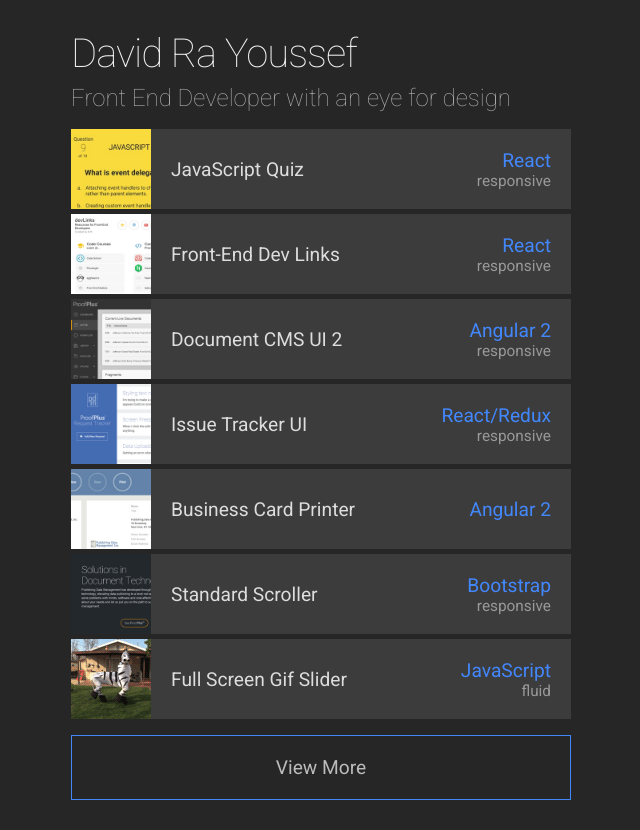
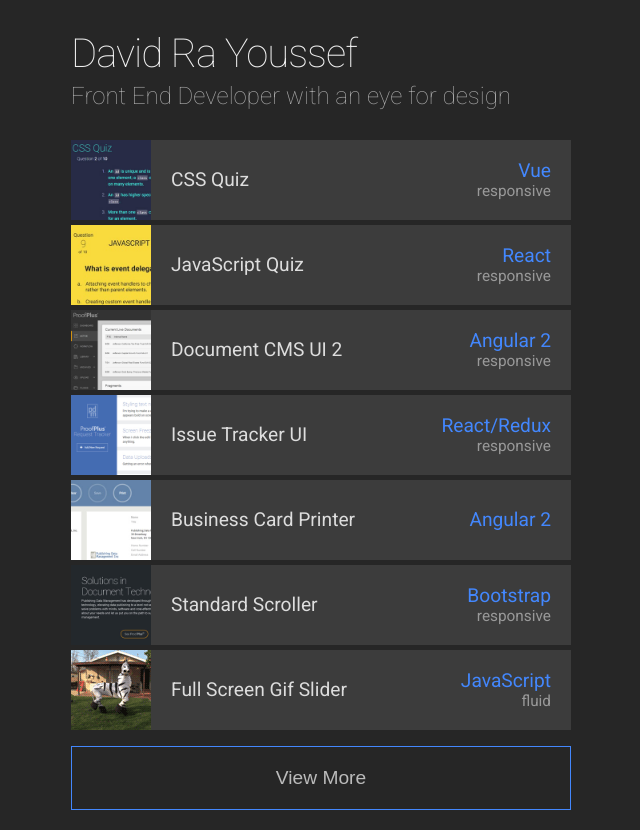
Before and after one commit to davidrayoussef/portfolio-site, a plain HTML site: page index.html in a window 1280 px wide. Shown: the whole page, without its empty margins (319-959 px from the left). Drawn offline with nearby package versions, Linux system fonts and the light colour scheme.

Commit message:
Add Vue Quiz; fix styles; add alt tags

```diff
--- a/index.html
+++ b/index.html
@@ -3,6 +3,7 @@
 <head>
 <meta charset="utf-8">
 <meta name="viewport" content="width=device-width, initial-scale=1">
+<meta http-equiv="X-UA-Compatible" content="IE=Edge"/>
 
 <title>David Ra Youssef Portfolio</title>
 
@@ -10,84 +11,103 @@
 
 <style>
 html {
-	height:100%;
+	height: 100vh;
+	overflow-y: scroll;
 }
+
 body {
 	background: rgba(0,0,0,.85);
 	color: #EEE;
 	font: 400 16px "Roboto", Helvetica, Arial, sans-serif;
-	height: 100%;
 }
+
 h1 {
-	font: 100 2.5em "Roboto";
-	padding-bottom: 5px;
-	margin-bottom: 0;
+	font-weight: 100;
+	font-size: 2.5em;
+	padding: 0;
+	margin: 0;
 	letter-spacing: -1px;
 }
+
+h2 {
+	color: rgba(255, 255, 255, .6);
+  margin: .2em auto .2em;
+  font-weight: 100;
+  font-size: 1.5em;
+}
+
 ul {
 	margin-top: 0;
 }
+
 a, a:visited {
 	color: #DDD;
 	text-decoration: none;
 }
+
 ul {
 	list-style-type: none;
 	padding: 0;
 }
+
 li {
   transition: all 0.2s ease;
 }
+
 li:hover {
   transform: scale(1.1);
 }
-.content {
-	width: 100%;
-	margin: 30px auto;
+
+header, .content {
+  max-width: 500px;
+  margin: 30px auto;
 }
+
 .content a {
-	background: rgba(255,255,255,.1);
+	background: rgba(255, 255, 255, .1);
 	margin: 5px 0;
 	transition: all 0.2s;
 	font-size: 1.2em;
 	display: flex;
 	height: 80px;
 }
+
 .content a:hover {
-	background: rgba(255,255,255,.15);
+	background: rgba(255, 255, 255, .15);
 }
+
 .content a:focus {
 	outline: none;
 }
+
 .secondary {
 	color: #4387fd;
 }
-h1 .secondary {
-	font-size: .6em;
-  color: rgba(255,255,255,.6);
-  letter-spacing: 0;
-	margin: .3em auto;
-}
+
 .description {
-	width: 100%;
+	width: 100vw;
   font-size: .9em;
   padding: 0 20px;
   display: flex;
   flex-direction: column;
   justify-content: center;
 }
+
 .detail {
 	display: flex;
 	flex-direction: column;
 }
+
 img {
 	height: 80px;
 }
+
 .mobile--type {
 	color: #999;
   font-size: .8em;
 	position: relative;
 }
+
 .button-more {
 	width: 100%;
   padding: 20px;
@@ -95,17 +115,20 @@ img {
   background: none;
   color: #BBB;
   cursor: pointer;
-  font: 400 1.2em "Roboto";
+  font-size: 1.2em;
 	transition: background .2s, color .2s;
 }
+
 .button-more:hover {
 	background: rgba(255, 255, 255, .05);
 	color: #CCC;
 }
+
 .more {
 	display: none;
 	pointer-events: none;
 }
+
 .show {
 	display: block;
 }
@@ -117,35 +140,53 @@ img {
 		align-items: center;
 		justify-content: space-between;
 	}
+
 	.detail {
 	  text-align: right;
 	}
+
 	.tech {
 		display: block;
 	}
+
 	.mobile--type {
 		top: 0;
 	}
 }
 
-@media screen and (min-width: 768px) {
-	.content {
-		width: 500px;
-	}
-}
 </style>
 
 </head>
+
 <body>
+
+<header>
+
+	<div class="info-container">
+		<h1>David Ra Youssef</h1>
+		<h2>Front End Developer with an eye for design</h2>
+	</div>
+
+</header>
 
 <main class="content">
 
-	<h1>David Ra Youssef<div class="secondary"> Front End Developer with an eye for design</div></h1>
-
 	<ul>
 		<li>
+			<a href="vue-quiz/" target="_blank">
+				<img src="images/vue-quiz-thumb.jpg" alt="Vue Quiz Thumbnail">
+				<div class="description">
+					<span class="title">CSS Quiz</span>
+					<div class="detail">
+						<span class="tech secondary">Vue</span>
+						<span class="mobile--type">responsive</span>
+					</div>
+				</div>
+			</a>
+		</li>
+		<li>
 			<a href="react-quiz/" target="_blank">
-				<img src="images/react-quiz-thumb.jpg">
+				<img src="images/react-quiz-thumb.jpg" alt="React Quiz Thumbnail">
 				<div class="description">
 					<span class="title">JavaScript Quiz</span>
 					<div class="detail">
@@ -156,20 +197,8 @@ img {
 			</a>
 		</li>
 		<li>
-			<a href="front-end-dev-links/" target="_blank">
-				<img src="images/front-end-dev-links-thumb.jpg">
-				<div class="description">
-					<span class="title">Front-End Dev Links</span>
-					<div class="detail">
-						<span class="tech secondary">React</span>
-						<span class="mobile--type">responsive</span>
-					</div>
-				</div>
-			</a>
-		</li>
-		<li>
 			<a href="ng2-document-cms-ui/" target="_blank">
-				<img src="images/ng2-document-cms-ui-thumb.jpg">
+				<img src="images/ng2-document-cms-ui-thumb.jpg" alt="Angular 2 Document CMS UI 2 Thumbnail">
 				<div class="description">
 					<span class="title">Document CMS UI 2</span>
 					<div class="detail">
@@ -181,7 +210,7 @@ img {
 		</li>
 		<li>
 			<a href="react-redux-request-tracker/" target="_blank">
-				<img src="images/react-request-tracker-thumb.jpg">
+				<img src="images/react-request-tracker-thumb.jpg"  alt="React Request Tracker Thumbnail">
 				<div class="description">
 					<span class="title">Issue Tracker UI</span>
 					<div class="detail">
@@ -193,7 +222,7 @@ img {
 		</li>
     <li>
       <a href="ng2-biz-cards/" target="_blank">
-        <img src="images/ng2-biz-card-printer-thumb.jpg">
+        <img src="images/ng2-biz-card-printer-thumb.jpg" alt="Angular 2 Business Card Printer Thumbnail">
         <div class="description">
 					<span class="title">Business Card Printer</span>
 					<div class="detail">
@@ -202,9 +231,21 @@ img {
 				</div>
       </a>
     </li>
+		<!-- <li>
+			<a href="front-end-dev-links/" target="_blank">
+				<img src="images/front-end-dev-links-thumb.jpg" alt="Front-End Dev Links Thumbnail">
+				<div class="description">
+					<span class="title">Front-End Dev Links</span>
+					<div class="detail">
+						<span class="tech secondary">React</span>
+						<span class="mobile--type">responsive</span>
+					</div>
+				</div>
+			</a>
+		</li> -->
 		<li>
 			<a href="standard-scroller/index.html" target="_blank">
-				<img src="images/standard-scroller-thumb.jpg">
+				<img src="images/standard-scroller-thumb.jpg" alt="Standard Scroller Thumbnail">
 				<div class="description">
 					<span class="title">Standard Scroller</span>
 					<div class="detail">
@@ -216,7 +257,7 @@ img {
 		</li>
 		<li>
 				<a href="full-screen-gif-slider/" target="_blank">
-					<img src="images/gif-slider-thumb.gif">
+					<img src="images/gif-slider-thumb.gif" alt="Gif Slider Thumbnail">
 					<div class="description">
 					<span class="title">Full Screen Gif Slider</span>
 					<div class="detail">
@@ -231,7 +272,7 @@ img {
 
 			<li>
 				<a href="document-cms-ui-ember/index.htm#/workflow" target="_blank">
-					<img src="images/document-cms-ui-ember-thumb.jpg">
+					<img src="images/document-cms-ui-ember-thumb.jpg" alt="Ember Document CMS UI Thumbnail">
 					<div class="description">
 						<span class="title">Document CMS UI</span>
 						<div class="detail">
@@ -242,7 +283,7 @@ img {
 			</li>
 			<li>
 				<a href="full-page-scroller/index.html" target="_blank">
-					<img src="images/full-page-scroller-thumb.jpg">
+					<img src="images/full-page-scroller-thumb.jpg" alt="Full Page Scroller Thumbnail">
 					<div class="description">
 						<span class="title">Full Page Scroller</span>
 						<div class="detail">
@@ -253,7 +294,7 @@ img {
 			</li>
 			<li>
 				<a href="http://toptumbles.tumblr.com" target="_blank">
-					<img src="images/blog-sample-2-thumb.jpg">
+					<img src="images/blog-sample-2-thumb.jpg" alt="Tumblr Blog Thumbnail">
 					<div class="description">
 						<span class="title">Gif Blog</span>
 						<div class="detail">
@@ -265,7 +306,7 @@ img {
 			</li>
 			<li>
 				<a href="graphic-design/design.html" target="_blank">
-					<img src="images/print-design-thumb.jpg">
+					<img src="images/print-design-thumb.jpg" alt="Print Design Thumbnail">
 					<div class="description">
 						<span class="title">Print Design</span>
 						<div class="detail">
@@ -288,14 +329,17 @@ img {
 
 <script>
 	var more = document.querySelector('.more');
+
 	document.querySelector('.button-more').addEventListener('click', function(e) {
 		e.preventDefault();
+
 		this.style.display = 'none';
 		more.classList.add('show');
+
 		setTimeout(function() {
 			more.style.pointerEvents = 'auto';
 		}, 500);
-	})
+	});
 </script>
 
 </body>
```
Also changed, not shown: images/vue-quiz-thumb.jpg (added).
